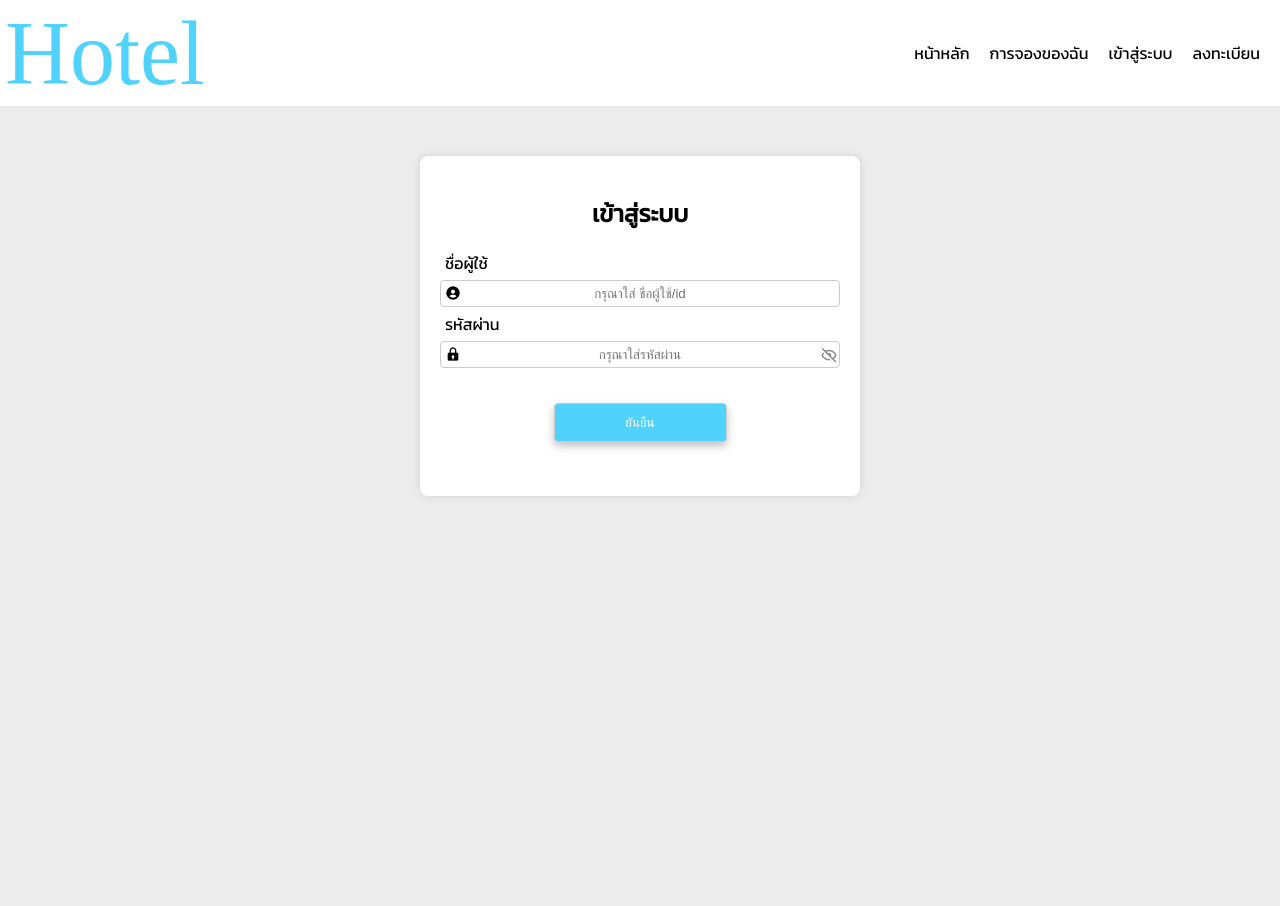
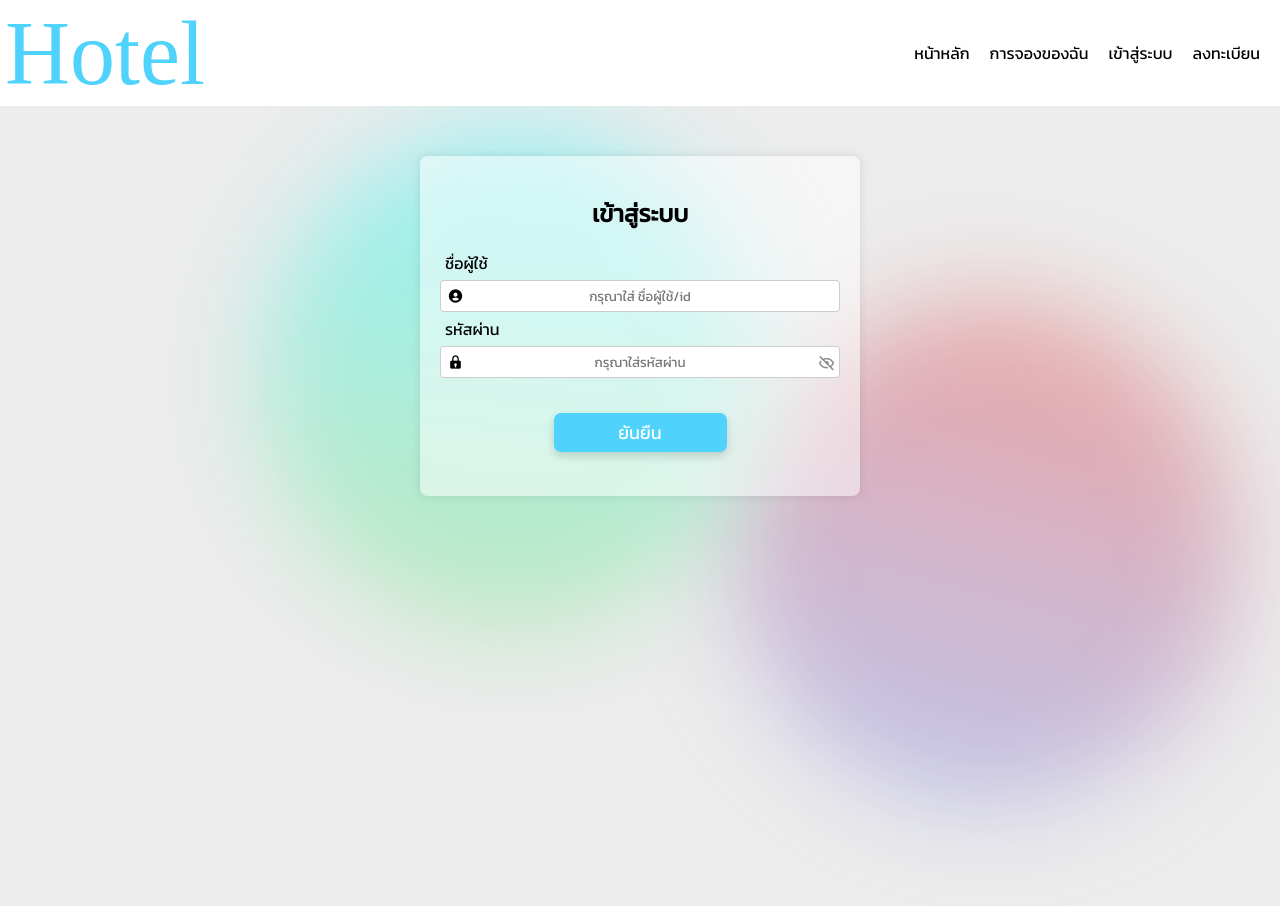
Before and after one commit to fumizz01/DBY3T1, a Django app: page /login in a window 1280 px wide. Run offline with Django 3.2, Linux system fonts and the light colour scheme; some web fonts are replaced.

Commit message:
Modify CSS for login add new BG

```diff
--- a/project/static/css/login-register.css
+++ b/project/static/css/login-register.css
@@ -3,10 +3,12 @@ body{
     margin: 0;
     padding: 0;
     background-color: #ECECEC;
-    & .login{
-        overflow: hidden;
-    }
 }
+
+body.login{
+    overflow: hidden;
+}
+
 form {
     align-items: center;
     display: flex;
@@ -24,7 +26,7 @@ form {
     height: 100%;
     font-family: Kanit;
     /* font-family: Arial, sans-serif; */
-    background-color: #ECECEC;
+   /*  background-color: #ECECEC; */
     margin: 0;
     padding: 0;
     height:100vh;
@@ -34,7 +36,7 @@ form {
     min-width: 400px;
     min-height: 300px;
     margin: 50px auto;
-    background-color: #fff;
+    background-color:rgba(255, 255, 255, 0.5);
     padding: 20px;
     border-radius: 8px;
     box-shadow: 0 0 10px rgba(0, 0, 0, 0.1);
@@ -56,16 +58,23 @@ form {
         color: white;
         width: 20%;
         box-sizing: border-box;
-        border: 1px solid #ccc;
-        border-radius: 4px;
-        background-color: #4FD2FC;
-        filter: drop-shadow(0px 4px 4px rgba(0, 0, 0, 0.25));
+        border: 1px solid transparent;
+        border-radius: 7px;
+        background-color:#4FD2FC;
+        filter: drop-shadow(0px 4px 4px rgba(0, 0, 0, 0.15));
+        font-family: Kanit;
+        font-size: large;
+    }
+    & .submit:hover{
+        filter: drop-shadow(4px 0px 4px rgba(0, 0, 0, 0.15));
+        font-size: larger;
     }
     &  i{
-        padding: 5px;
+        padding: 7.5px;
         position: absolute;
     }
     .input-field {
+        font-family: Kanit;
         text-align: center;
         padding: 5px;
         width: 100%;
@@ -75,7 +84,7 @@ form {
     }
 }
 .eye-icon{
-    margin-left: -25px;
+    margin-left: -30px;
     cursor: pointer;
     position: absolute;
     font-size: 18px;
@@ -113,6 +122,7 @@ form {
         border-radius: 4px;
         background-color: #4FD2FC;
         filter: drop-shadow(0px 4px 4px rgba(0, 0, 0, 0.25));
+
     }
     &  i{
         padding: 5px;
@@ -182,3 +192,55 @@ form {
 	background-color: #229954;
 }
 /* password */
+
+/* background */
+
+@keyframes rotate {
+    0% {
+        transform: rotate(0deg) translateX(0vw);
+    }
+    100% {
+        transform: rotate(20deg) translateX(80vw);
+    }
+  }
+  @keyframes rotate2 {
+    0% {
+        transform: rotate(20deg) translateX(80vw);
+    }
+    100% {
+        transform: rotate(0deg) translateX(0vw);
+    }
+  }
+
+.gradient-bg {
+    z-index: -1;
+    position: absolute;
+    --size: 500px;
+    --speed: 10s;
+    --easing: cubic-bezier(0.5, 0.2, 0.2, 0.5);
+    text-align: center;
+    width: var(--size);
+    height: var(--size);
+    filter: blur(50px);
+    -webkit-filter: blur(50px);
+    background: linear-gradient(#e66465, #9198e5);
+   /*  background: linear-gradient(hsl(158, 82, 57, 85%), hsl(252, 82, 57)); */
+    animation: rotate var(--speed) var(--easing) alternate infinite;
+    border-radius: 50% ;
+    opacity: 50%;
+  }
+.item2{
+    background: linear-gradient(#46f6ff, #91e597);
+    animation: rotate2 var(--speed) var(--easing) alternate infinite;
+}
+
+  @media (min-width: 720px) {
+    .gradient-bg {
+      --size: 500px;
+    }
+  }
+
+/* This is just to transition when you change the viewport size. */
+* {
+    transition: all 0.25s ease-in-out;
+  }
--- a/project/templates/login.html
+++ b/project/templates/login.html
@@ -11,7 +11,8 @@
     <body class='login'>
 
         {% include 'general_use/header.html' %}
-
+        <div class="gradient-bg"></div>
+        <div class="gradient-bg item2"></div>
         <div class = "box">
             <form action = "" class="inline">
                 <div id="login-container" class = "login-container">
```
